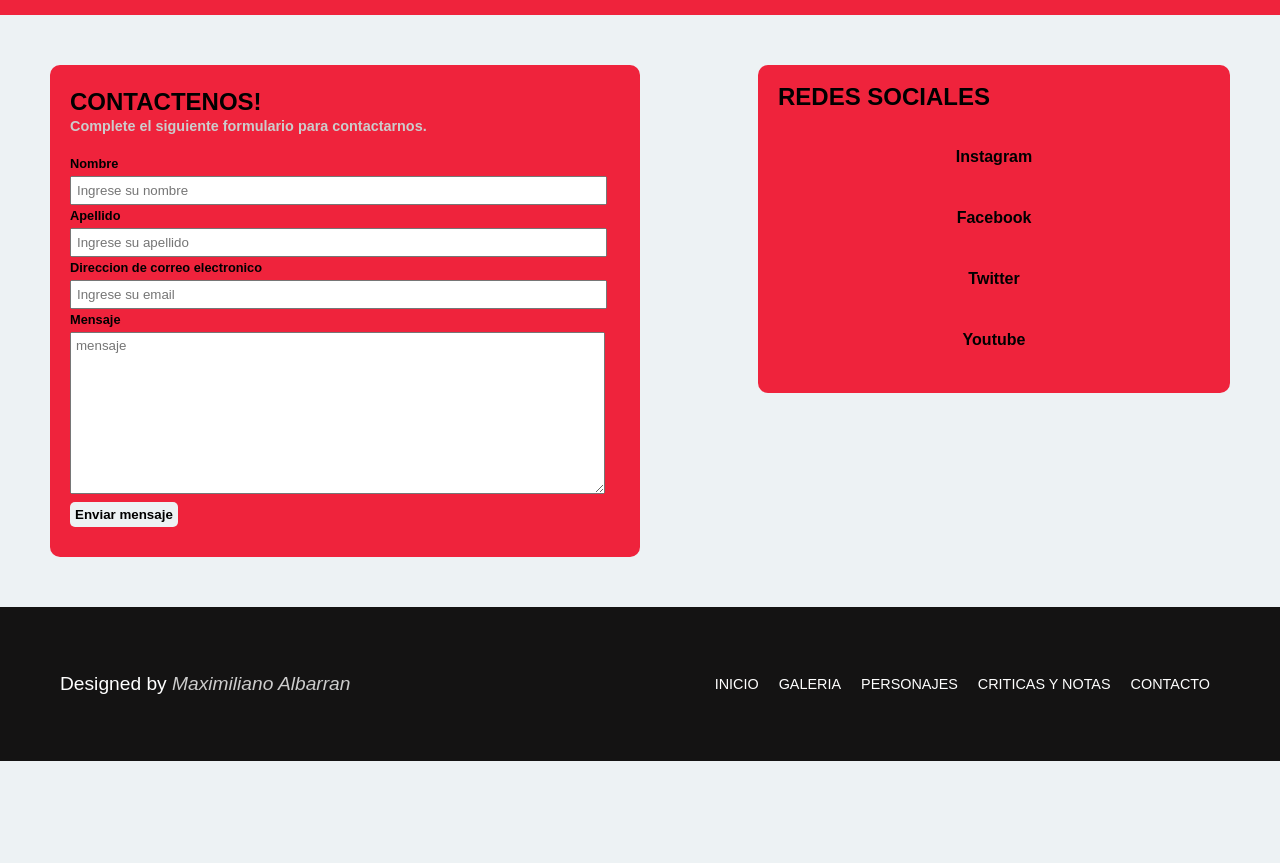
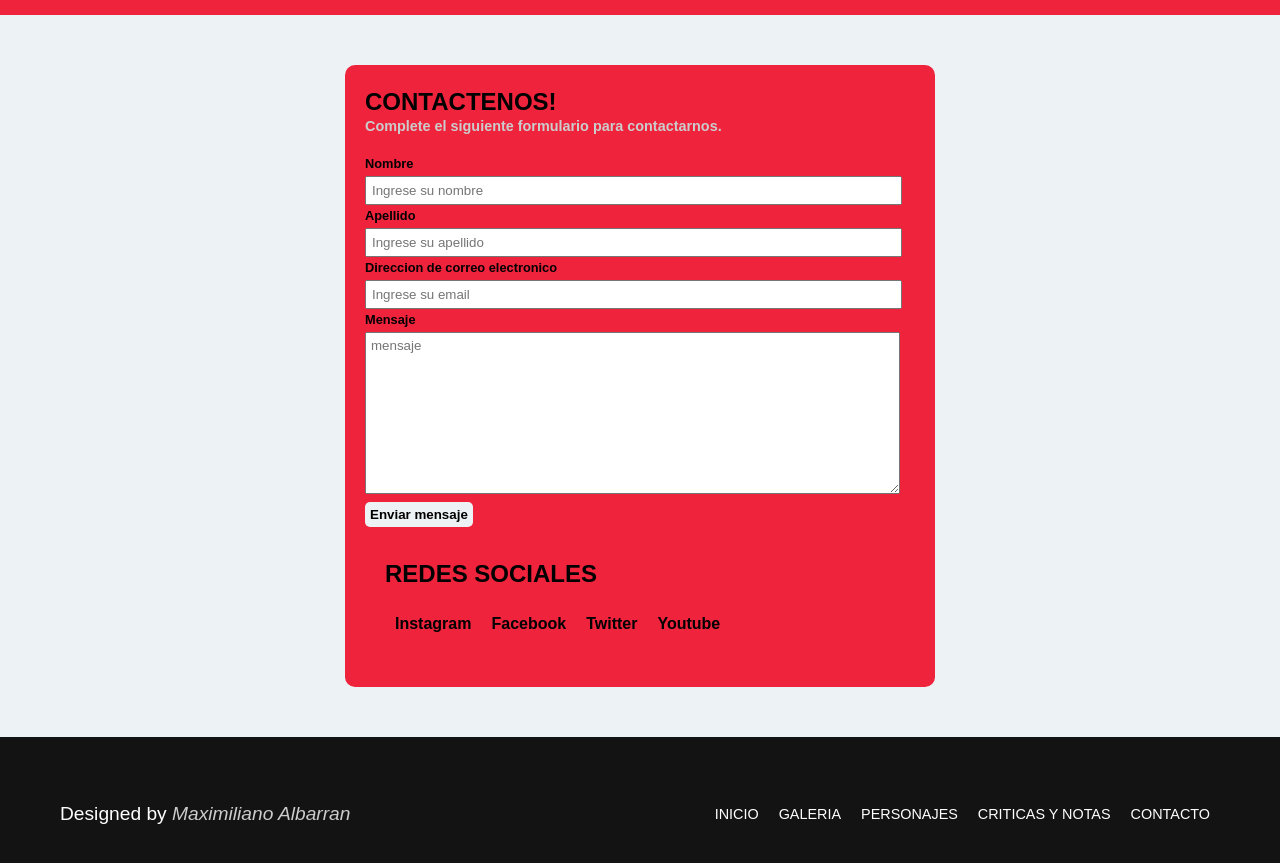
Before and after one commit to MaxiAlbarran/daredevil, a plain HTML site: page pages/Contact.html in a window 1280 px wide. Shown: the part 85-948 px from the top of the page. Before the commit the page ends 846 px from the top, so only its background shows below. Drawn offline with Linux system fonts and the light colour scheme; a web font is replaced by a local one.

Commit message:
arreglo de redes sociales en contact page

```diff
--- a/index.css
+++ b/index.css
@@ -557,8 +557,7 @@ article.contactPage {
   width: 100%;
   padding: 50px;
   display: flex;
-  justify-content: space-between;
-  flex-wrap: wrap;
+  justify-content: center;
 }
 
 article.contactPage section.contactForm {
@@ -612,22 +611,24 @@ section.contactForm form button:hover {
   color: #fff;
 }
 
-article.contactPage section.socialMediaBox {
-  width: 40%;
-  height: max-content;
-  background-color: #ef233c;
+article.contactPage section.contactForm div.socialMediaBox {
+  width: 100%;
   padding: 20px;
-  border-radius: 10px;
 }
 
-article.contactPage section.socialMediaBox h1 {
+article.contactPage section.contactForm div.socialMediaBox ul{
+  display: flex;
+  flex-direction: row;
+}
+
+article.contactPage section.contactForm div.socialMediaBox h1 {
   font-size: 1.5rem;
   margin-bottom: 20px;
   text-transform: uppercase;
 }
-article.contactPage section.socialMediaBox div {
+article.contactPage section.contactForm div.socialMediaBox ul li {
   width: 100%;
-  padding: 20px;
+  padding: 10px;
   margin-bottom: 5px;
   text-align: center;
   cursor: pointer;
@@ -635,24 +636,24 @@ article.contactPage section.socialMediaBox div {
   transition: 0.2s linear;
 }
 
-article.contactPage section.socialMediaBox div.instagram:hover {
+article.contactPage section.contactForm div.socialMediaBox ul li.instagram:hover {
   background-color: #3f729b;
   color: #fff;
 }
-article.contactPage section.socialMediaBox div.facebook:hover {
+article.contactPage section.contactForm div.socialMediaBox ul li.facebook:hover {
   background-color: #3b5998;
   color: #fff;
 }
-article.contactPage section.socialMediaBox div.youtube:hover {
+article.contactPage section.contactForm div.socialMediaBox ul li.youtube:hover {
   background-color: #c4302b;
   color: #fff;
 }
-article.contactPage section.socialMediaBox div.twitter:hover {
+article.contactPage section.contactForm div.socialMediaBox ul li.twitter:hover {
   background-color: #00acee;
   color: #fff;
 }
 
-@media (max-width: 576px) {
+@media (max-width: 768px) {
   article.contactPage {
     padding: 15px;
     gap: 30px;
@@ -662,8 +663,9 @@ article.contactPage section.socialMediaBox div.twitter:hover {
     width: 100%;
   }
 
-  article.contactPage section.socialMediaBox {
-    width: 100%;
+  article.contactPage section.contactForm div.socialMediaBox ul{
+    flex-direction: column;
+    gap: 10px
   }
 }
 
--- a/pages/Contact.html
+++ b/pages/Contact.html
@@ -93,30 +93,35 @@
           </div>
           <button type="submit" name="button">Enviar mensaje</button>
         </form>
-      </section>
 
-      <section class="socialMediaBox">
+        <div class="socialMediaBox">
           <h1>redes sociales</h1>
+          <ul>
             <a href="https://www.instagram.com/daredevil/" target="_blank">
-          <div class="instagram">
+              <li class="instagram">
                 <p>Instagram</p>
-          </div>
+              </li>
             </a>
             <a href="https://es-la.facebook.com/Daredevil/" target="_blank">
-          <div class="facebook">
+              <li class="facebook">
                 <p>Facebook</p>
-          </div>
+              </li>
             </a>
             <a href="https://twitter.com/MarvelLATAM" target="_blank">
-          <div class="twitter">
+              <li class="twitter">
                 <p>Twitter</p>
+              </li>
+            </a>
+            <a
+              href="https://www.youtube.com/watch?v=jAy6NJ_D5vU"
+              target="_blank"
+            >
+              <li class="youtube">
+                <p>Youtube</p>
+              </li>
+            </a>
+          </ul>
         </div>
-        </a>
-        <a href="https://www.youtube.com/watch?v=jAy6NJ_D5vU" target="_blank">
-          <div class="youtube">
-            <p>Youtube</p>
-          </div>
-        </a>
       </section>
     </article>
 
```
Lines whose indentation alone changed are shown as unchanged.
